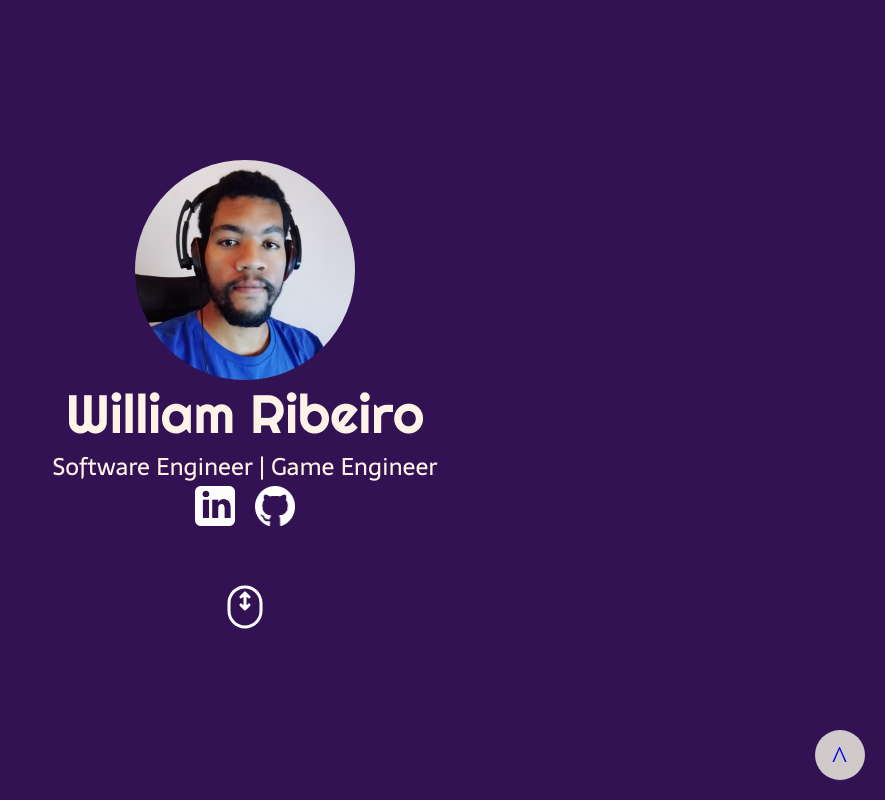
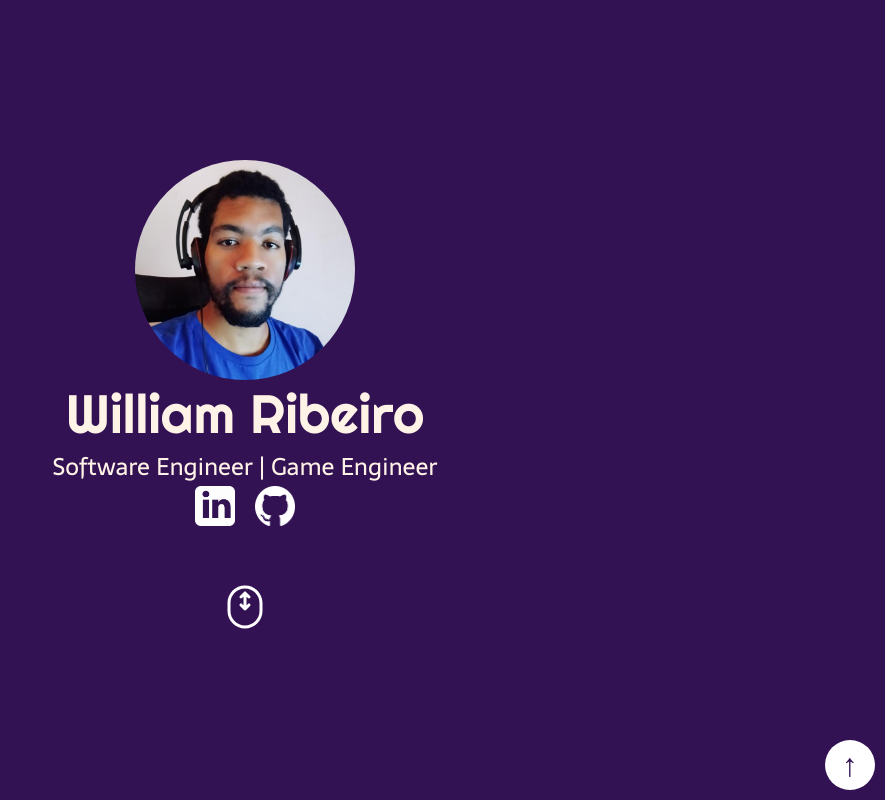
Before and after one commit to wlribeiro/wlribeiro.github.io, a plain HTML site: page index.html in a window 1280 px wide. Shown: the top 800 px of the page, without its empty margins (395-1280 px from the left). Drawn offline with Linux system fonts and the light colour scheme.

Commit message:
refactor return to top button

```diff
--- a/css/style.css
+++ b/css/style.css
@@ -188,7 +188,7 @@ body{
 
 .gototop{
     position: fixed;
-    background-color: rgb(209, 202, 202);
+    background-color: rgba(209, 202, 202, 0.747);
     width: 50px;
     height: 50px;
     border-radius: 50%;
@@ -198,9 +198,25 @@ body{
     /* visibility: hidden; */
 }
 
-.gototop p{
-    font-size: 2em;
+.gototop {
+    display: flex;
+    justify-content: center;
+    align-items: center;
     position: fixed;
-    bottom: 24px;
-    right: 38px;
+    bottom: 10px;
+    right: 10px;
+    width: 50px;
+    height: 50px;
+    background-color: rgb(255, 255, 255);
+    text-decoration: none;
 }
+.gototop::after {
+    content: "↑";
+    font-size: 32px;
+    font-weight: bold;
+    color: #321253;
+    transition: margin-top 250ms;
+}
+.gototop:hover::after {
+    margin-top:-8px;
+}
--- a/index.html
+++ b/index.html
@@ -196,10 +196,7 @@
         </div>
     </footer>
 
-    <a href="#">
-        <div class="gototop">
-            <p>^</p>
-        </div>
+    <a class="gototop" href="#">
     </a>
 
 </body>
```
